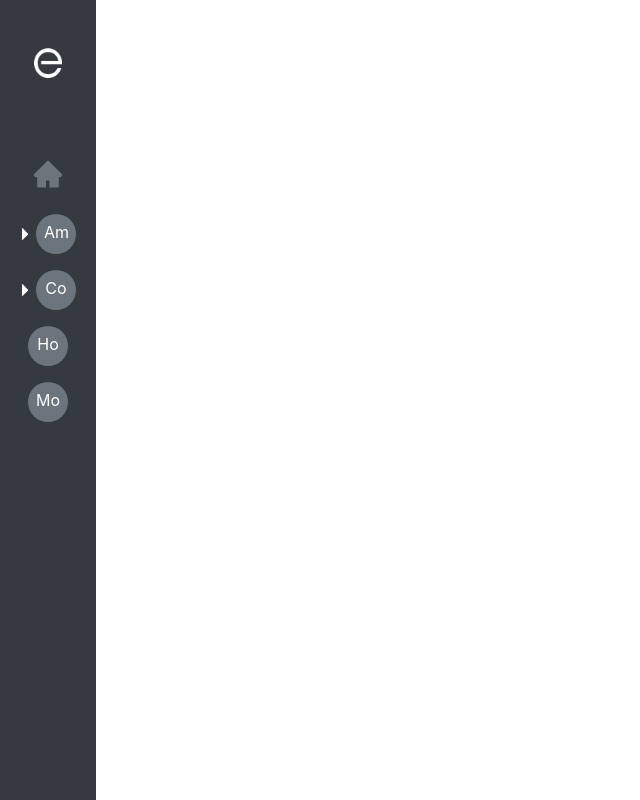
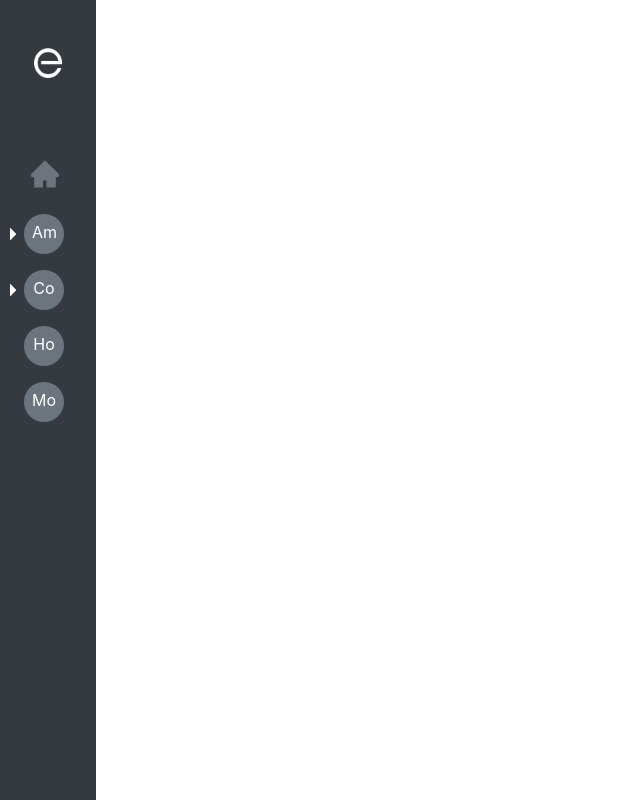
Before and after one commit to Oliversw/elm-task, a React (Vite) app: page / in a window 1280 px wide. Shown: the whole page, without its empty margins (0-640 px from the left). Built offline with nearby package versions, Linux system fonts and the light colour scheme.

Commit message:
Refactor flex to grid for closed options

```diff
--- a/src/components/Option.jsx
+++ b/src/components/Option.jsx
@@ -13,6 +13,9 @@ const SmallOption = styled.li`
   border-radius: 50%;
   text-align: center;
   padding: 0.5rem;
+  justify-self: start;
+  grid-area: icon;
+
   &:hover {
     cursor: pointer;
   }
@@ -20,7 +23,8 @@ const SmallOption = styled.li`
 
 const HomeOption = styled(AiFillHome)`
   color: var(--gray);
-  &:hover {
+  grid-area: icon;
+  justify-self &:hover {
     cursor: pointer;
   }
 `;
@@ -36,9 +40,13 @@ const Tag = styled(FaTag)`
 `;
 
 const Wrapper = styled.div`
-  display: flex;
-  flex-flow: row nowrap;
+  width: 90%;
+  margin: 0 0.2rem;
+  display: grid;
+  grid-template-columns: 1rem auto;
+  grid-template-areas: "arrow icon";
   align-items: center;
+
   &:hover {
     cursor: pointer;
   }
@@ -68,7 +76,11 @@ export const ClosedOption = (props) => {
       </Wrapper>
     );
   }
-  return <SmallOption>{name}</SmallOption>;
+  return (
+    <Wrapper>
+      <SmallOption>{name}</SmallOption>
+    </Wrapper>
+  );
 };
 
 export const Option = (props) => {
```
